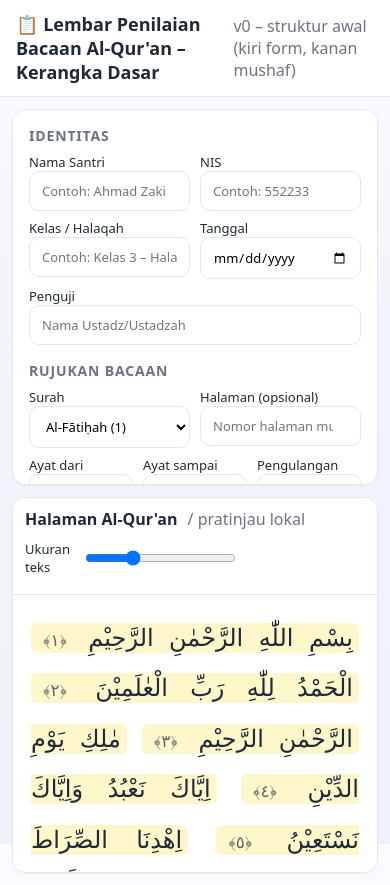
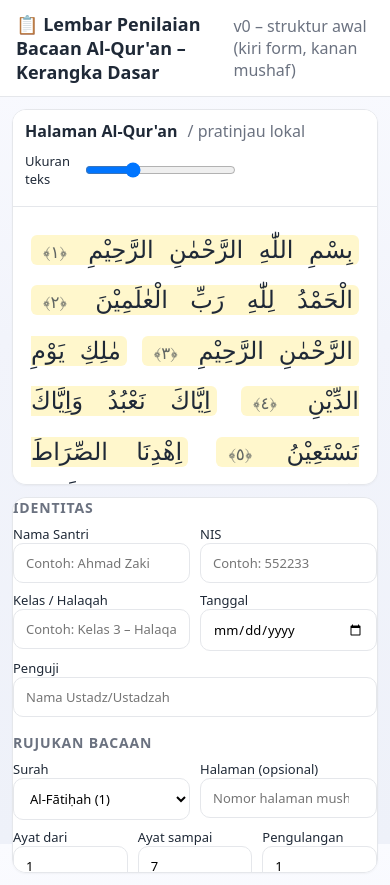
Before and after one commit to digitalmtq/psb, a plain HTML site: page index.html in a window 390 px wide. Drawn offline with Linux system fonts and the light colour scheme.

Commit message:
Update index.html

```diff
--- a/index.html
+++ b/index.html
@@ -33,6 +33,7 @@
       height:calc(100vh - 56px);
       display:grid;
       grid-template-columns: minmax(320px, 420px) 1fr;
+      grid-template-areas: "form mushaf";
       gap:12px; padding:12px;
     }
     .panel{
@@ -40,7 +41,10 @@
       box-shadow: 0 1px 2px rgba(0,0,0,.04);
       overflow:auto;
     }
-    .panel .inner{padding:16px}
+    $1
+    /* Grid area mapping so we can reorder on mobile */
+    #formPanel{grid-area:form}
+    #mushafPanel{grid-area:mushaf}
     .section{margin-bottom:16px}
     .section h3{margin:0 0 8px; font-size:14px; text-transform:uppercase; letter-spacing:.06em; color:var(--muted)}
     label{display:block; font-size:13px; margin-bottom:8px}
@@ -80,7 +84,14 @@
     .muted{color:var(--muted)}
 
     @media (max-width: 920px){
-      .container{grid-template-columns: 1fr}
+      .container{
+        grid-template-columns: 1fr;
+        grid-template-areas:
+          "mushaf"
+          "form";
+      }
+      .mushaf-area{font-size:24px}
+    }
       .mushaf-area{font-size:24px}
     }
   </style>
```
